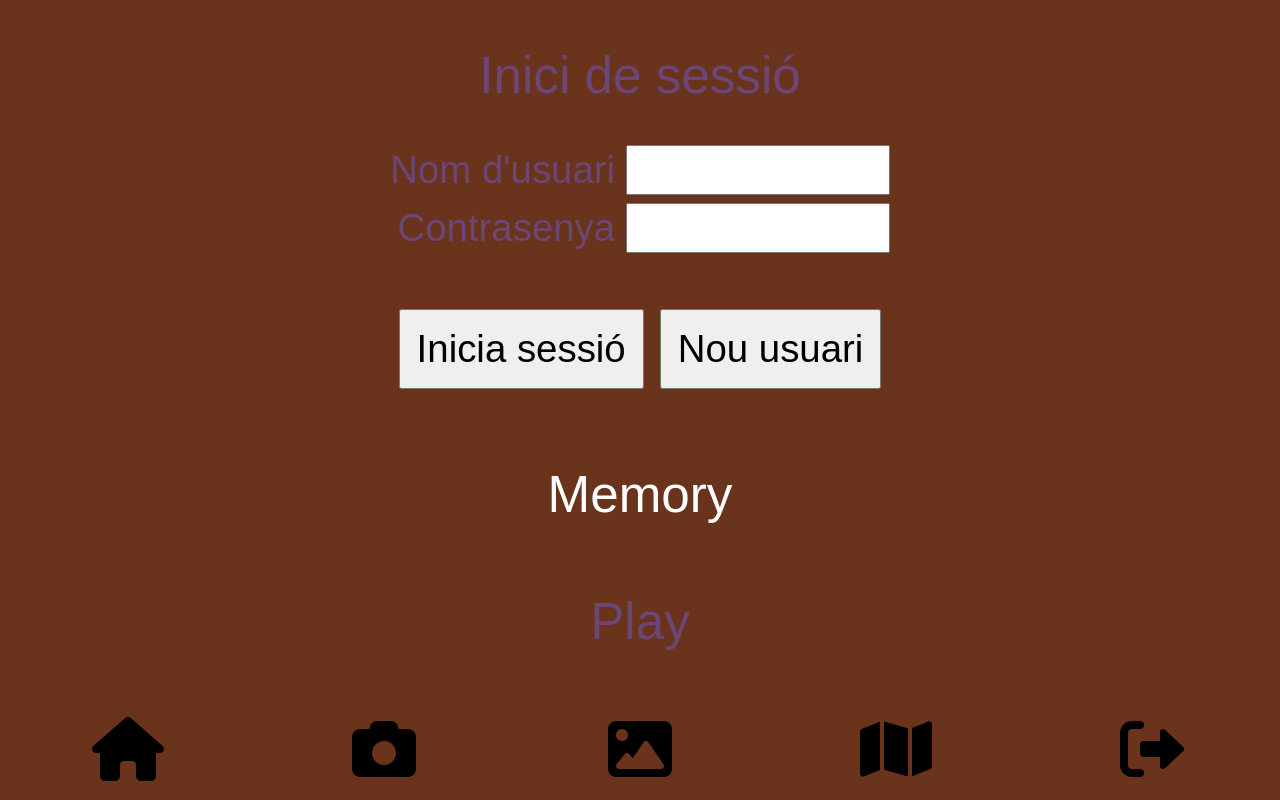
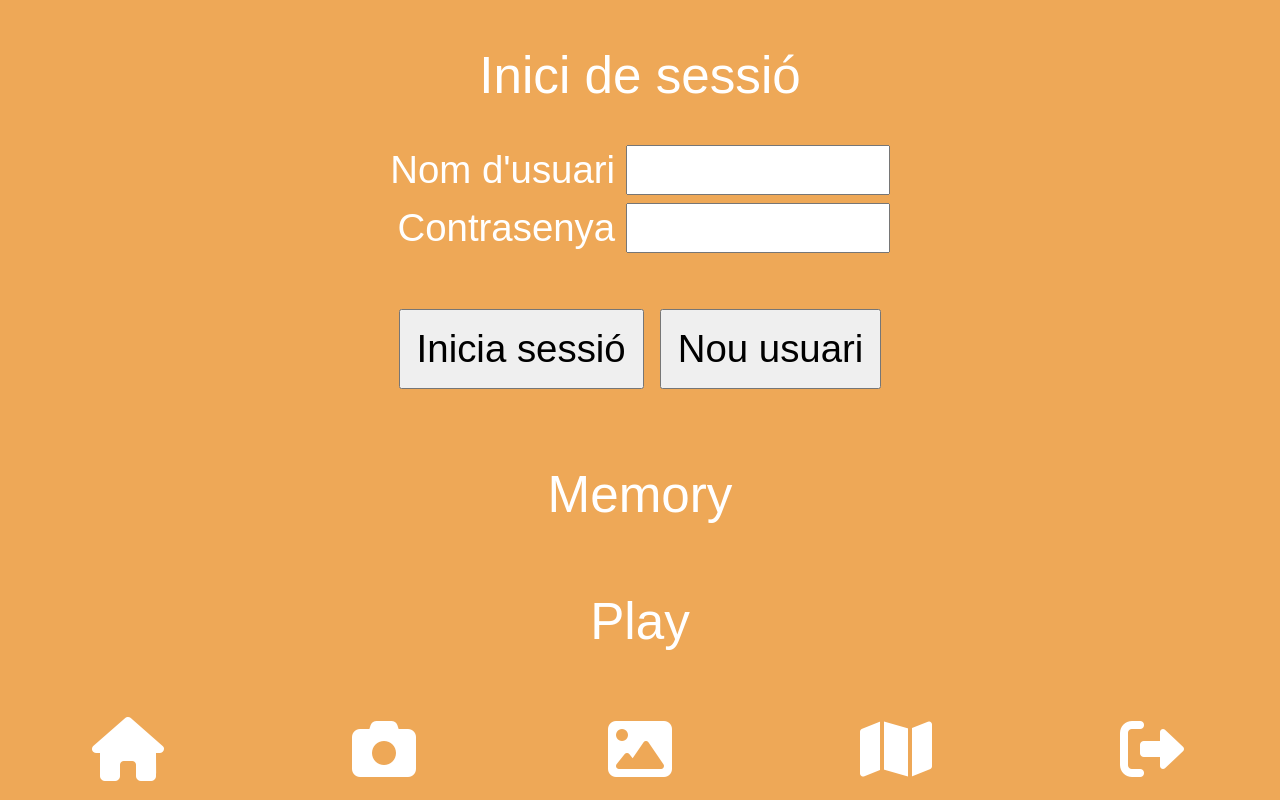
Before and after one commit to mgrabuleda21/WebApp, a plain HTML site: page index.html in a window 1280 px wide. Drawn offline with Linux system fonts and the light colour scheme.

Commit message:
Update index.css

```diff
--- a/index.css
+++ b/index.css
@@ -9,9 +9,9 @@ body {
     min-height: 100svh;
     min-height: -webkit-fill-available;
     margin: 0px;
-  color:#6c4675;
+    color:rgb(255, 255, 255);
     font-family: fantasy;
-  background-color: #6a331c;
+    background-color: #eea857;
   }
   #superior {
     display: flex;
@@ -20,7 +20,7 @@ body {
     align-items: center;
     font-size: 4vmax;
     color: rgb(255, 255, 255);
-  background-color: #6a331c;
+    background-color: #eea857;
   }
   .seccio {
     flex: 1;
@@ -41,8 +41,8 @@ body {
     display: flex;
     justify-content: center;
     align-items: center;
-  color: rgb(0, 0, 0);
-  background-color: #6a331c;
+    color: rgb(255, 255, 255);
+    background-color: #eea857;
     font-size: 5vmax;
     cursor: pointer;
   }
```
Lines whose indentation alone changed are shown as unchanged.
